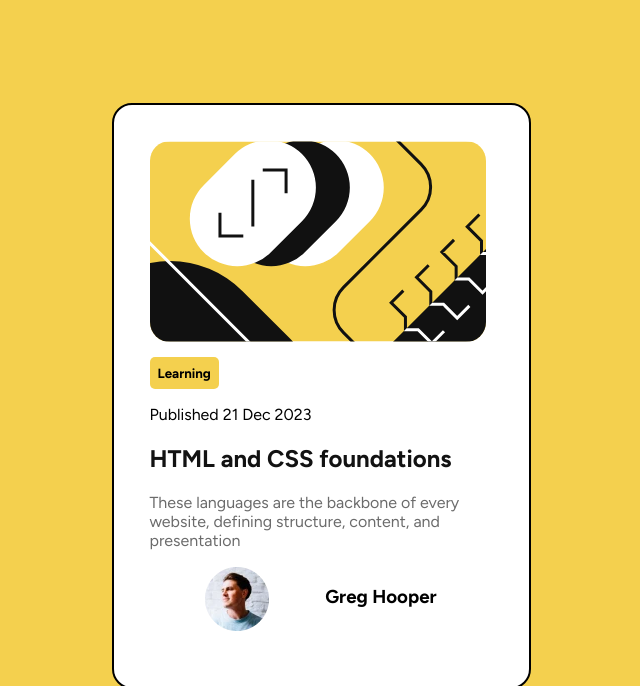
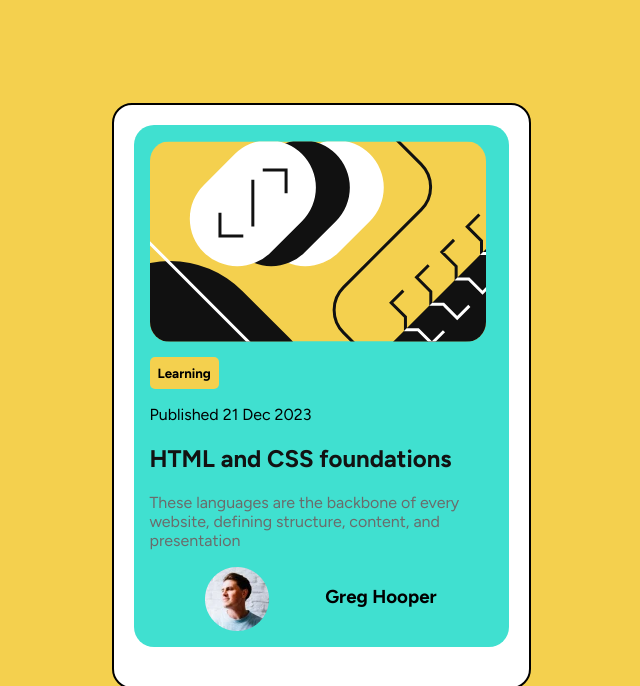
Before and after one commit to Harold-FN-2187/blog-preview-card, a plain HTML site: page blog-preview-card-main/index.html in a window 1280 px wide. Shown: the top 686 px of the page, without its empty margins (319-959 px from the left). Drawn offline with Linux system fonts and the light colour scheme.

Commit message:
Linted changes to css file

```diff
--- a/blog-preview-card-main/styles.css
+++ b/blog-preview-card-main/styles.css
@@ -32,6 +32,7 @@ body
     transition: box-shadow 0.2s;
     padding:clamp(0.938rem, 1.25rem, 1.875rem);
 
+
     /* TODO: Adjust padding of Wrapper */
 }
 
@@ -46,7 +47,7 @@ body
     margin-block-end:1.25rem ;
     width: 100%;
     border-radius: 1.25rem;
-    background-color: white;
+    background-color: turquoise;
 }
 
 .img-top
```
